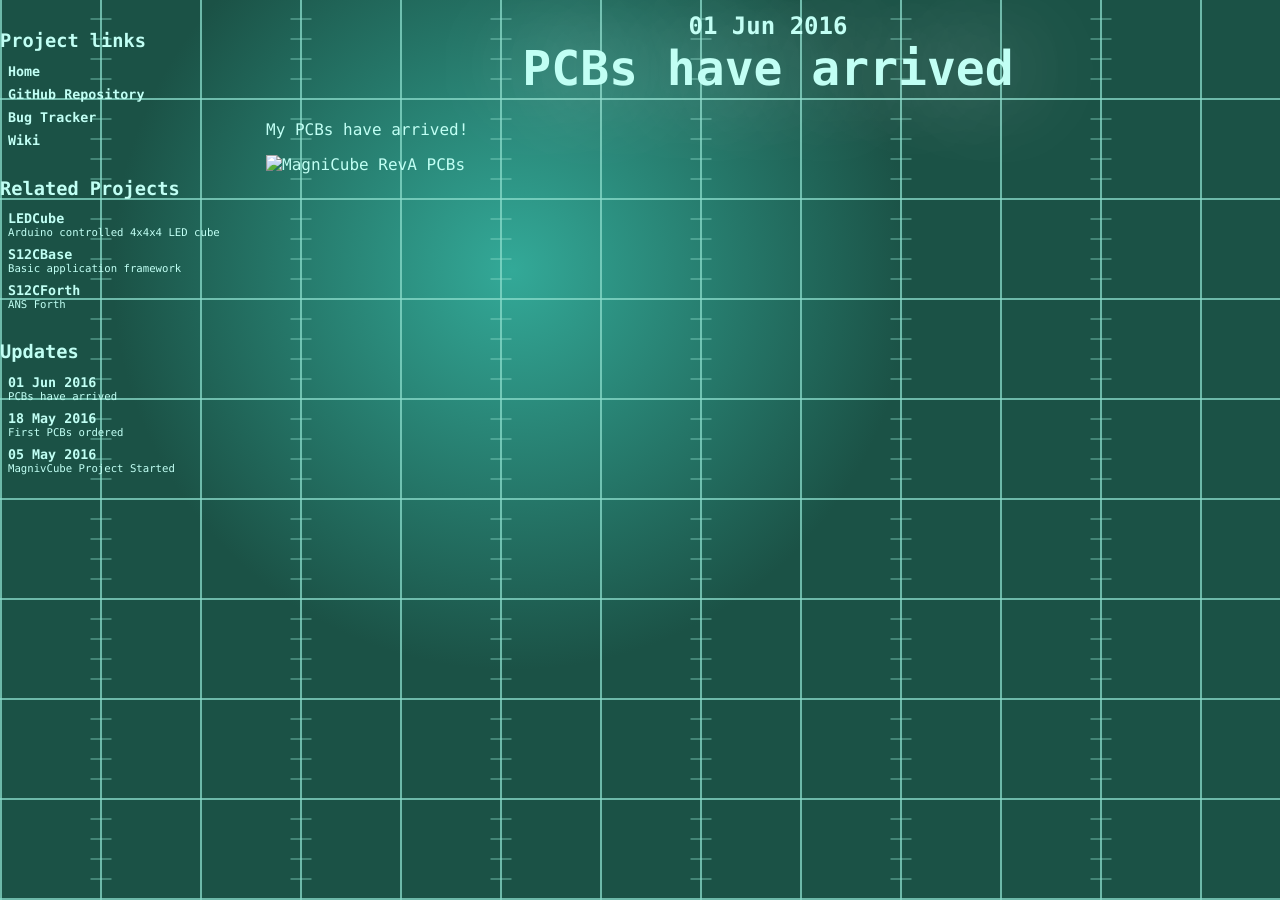
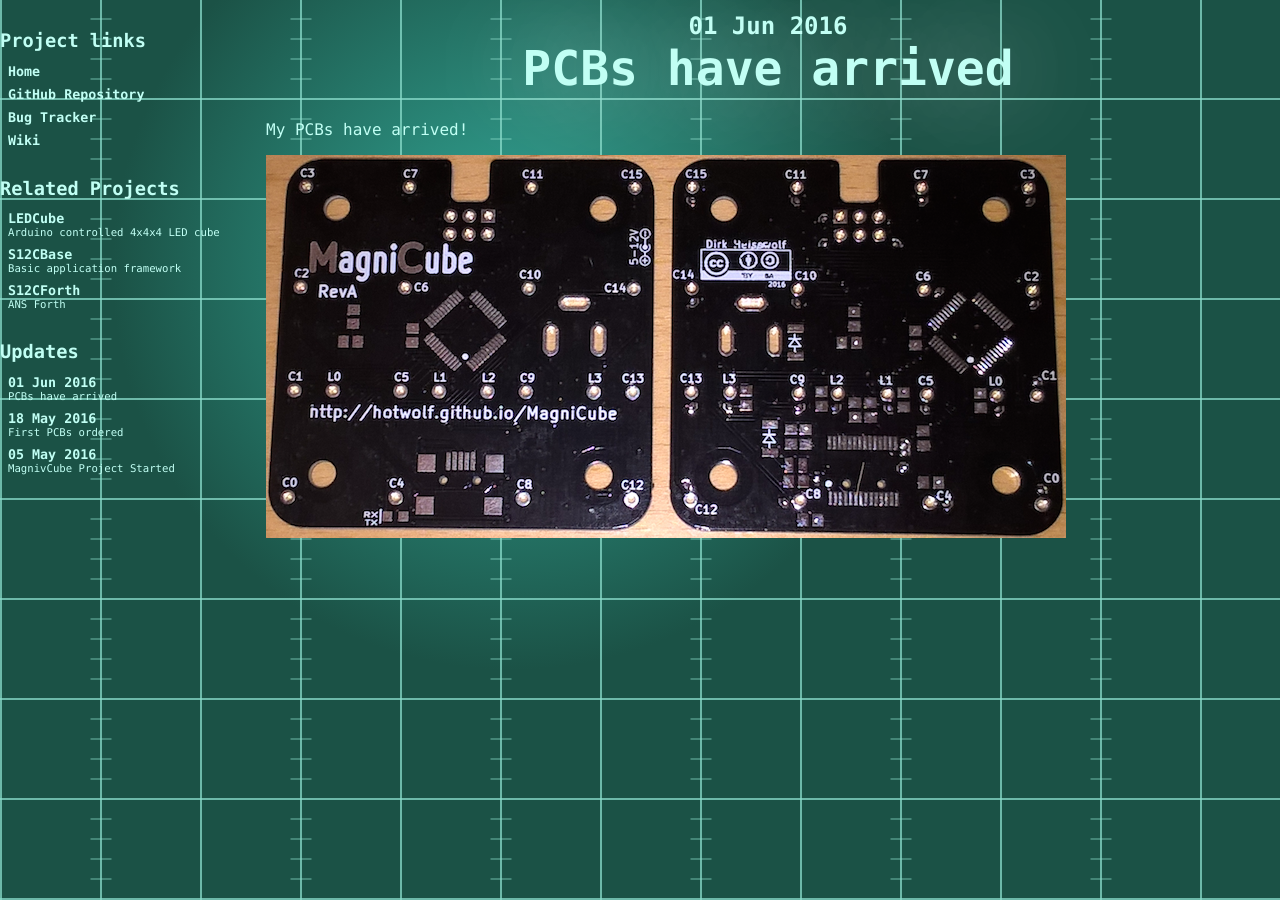
Before and after one commit to hotwolf/MagniCube, a Jekyll site: the page built from _posts/2016-06-01-pcbs-have-arrived.md, in a window 1280 px wide. Built offline with Jekyll 4.4.1, drawn with Linux system fonts in a browser that asks for light colours.

Commit message:
fixed last post

```diff
--- a/_posts/2016-06-01-pcbs-have-arrived.md
+++ b/_posts/2016-06-01-pcbs-have-arrived.md
@@ -5,4 +5,4 @@
 
 My PCBs have arrived!
 
-![MagniCube RevA PCBs](images/MagniCube-RevA_PCBs.png)
+![MagniCube RevA PCBs]({{ site.github.url }}/images/MagniCube-RevA_PCBs.png)
```
